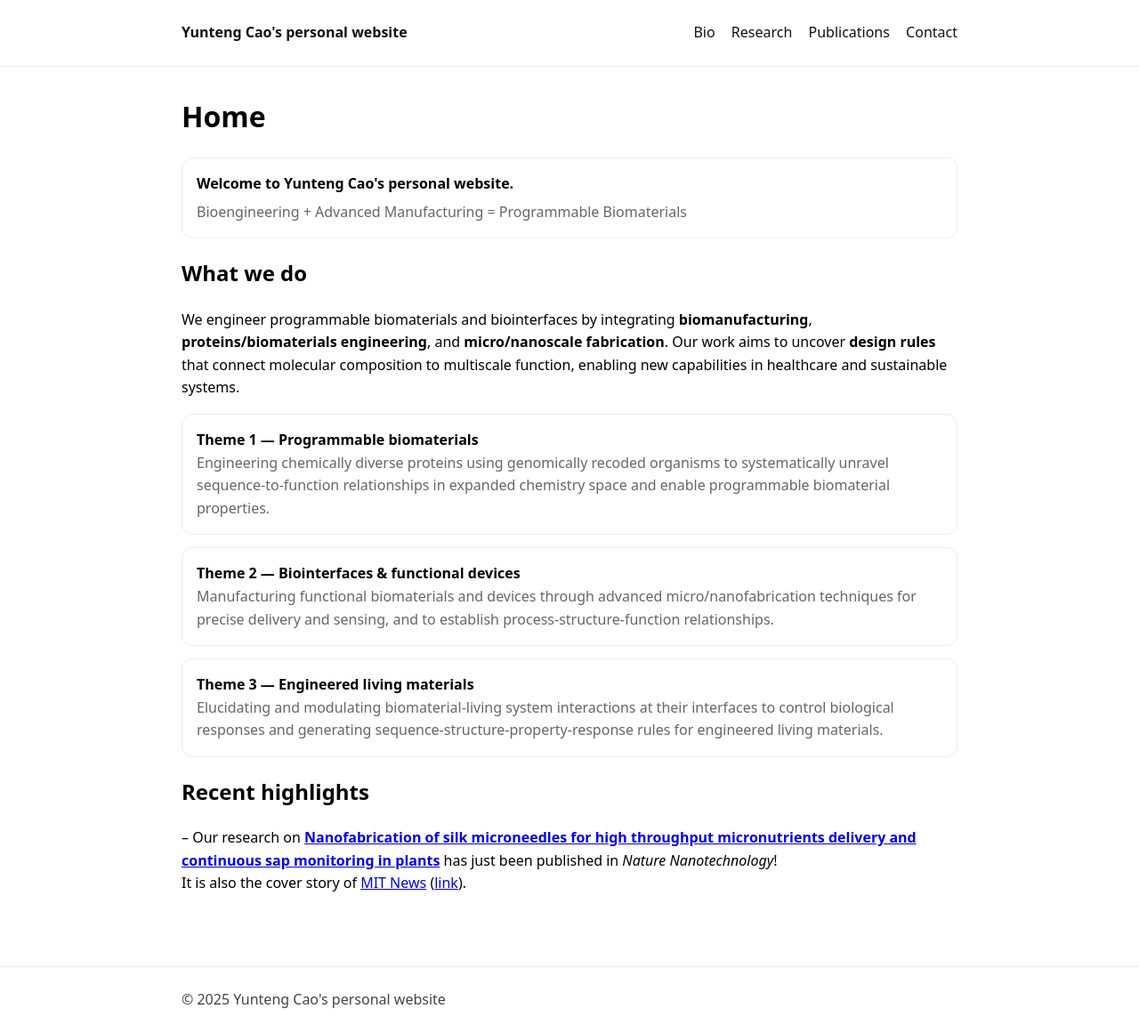
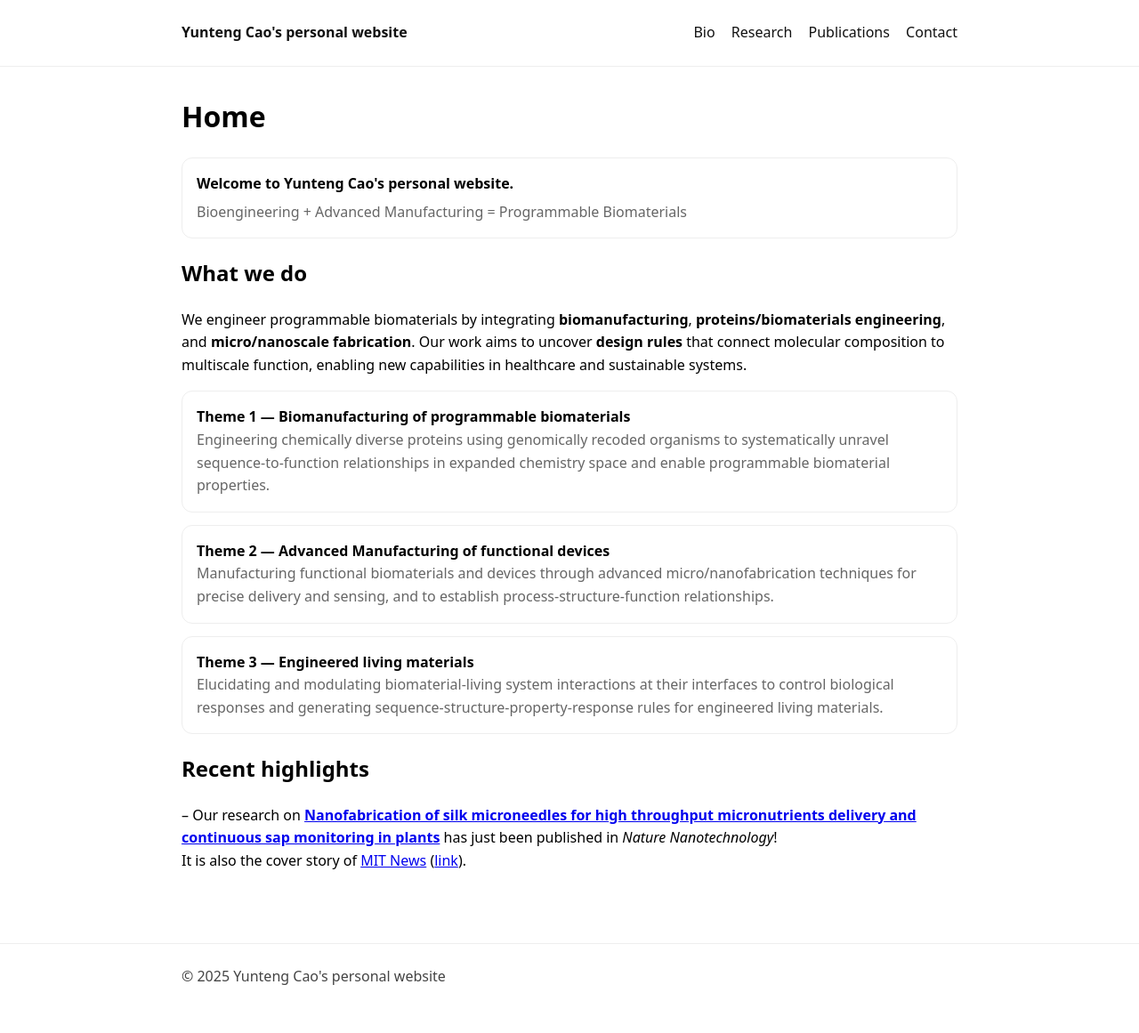
Before and after one commit to Yunteng-Cao/yunteng-cao.github.io, a Jekyll site: the page built from index.md, in a window 1280 px wide and 1161 px high. Shown: the whole window at 89% size. Built offline with Jekyll 4.4.1, drawn with Linux system fonts in a browser that asks for light colours.

Commit message:
Update index.md

```diff
--- a/index.md
+++ b/index.md
@@ -9,15 +9,15 @@ title: Home
 </div>
 
 ## What we do
-We engineer programmable biomaterials and biointerfaces by integrating **biomanufacturing**, **proteins/biomaterials engineering**, and **micro/nanoscale fabrication**. Our work aims to uncover **design rules** that connect molecular composition to multiscale function, enabling new capabilities in healthcare and sustainable systems.
+We engineer programmable biomaterials by integrating **biomanufacturing**, **proteins/biomaterials engineering**, and **micro/nanoscale fabrication**. Our work aims to uncover **design rules** that connect molecular composition to multiscale function, enabling new capabilities in healthcare and sustainable systems.
 
 <div class="card">
-  <strong>Theme 1 — Programmable biomaterials</strong><br/>
+  <strong>Theme 1 — Biomanufacturing of programmable biomaterials</strong><br/>
   <span class="muted"> Engineering chemically diverse proteins using genomically recoded organisms to systematically unravel sequence-to-function relationships in expanded chemistry space and enable programmable biomaterial properties.</span>
 </div>
 
 <div class="card">
-  <strong>Theme 2 — Biointerfaces & functional devices</strong><br/>
+  <strong>Theme 2 — Advanced Manufacturing of functional devices</strong><br/>
   <span class="muted"> Manufacturing functional biomaterials and devices through advanced micro/nanofabrication techniques for precise delivery and sensing, and to establish process-structure-function relationships.</span>
 </div>
 
```
